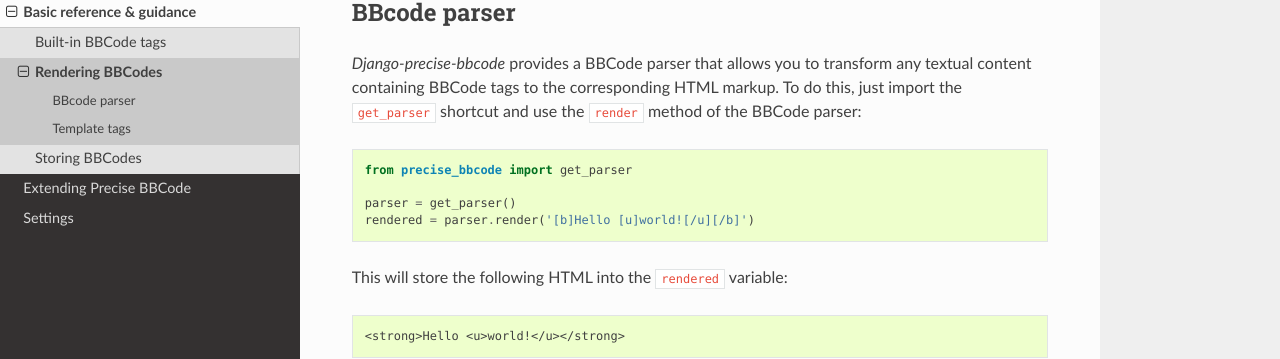
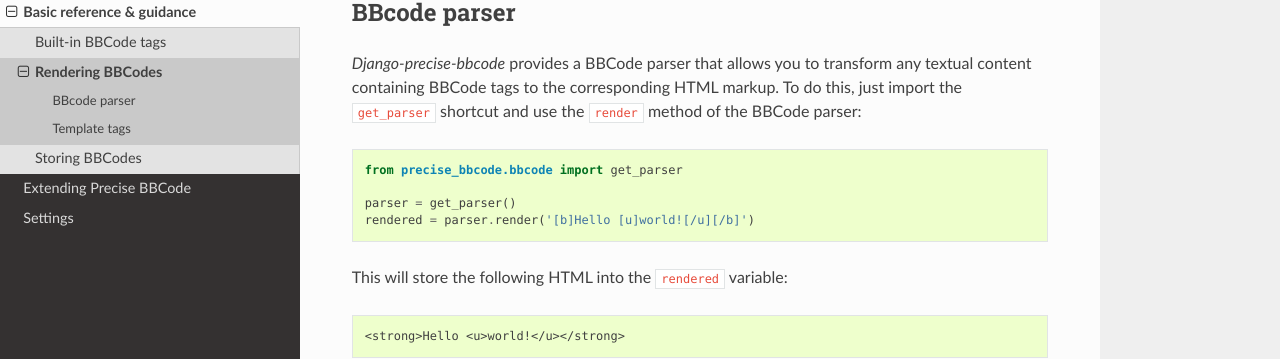
Before and after one commit to ellmetha/django-precise-bbcode, a Sphinx documentation site: the page built from docs/basic_reference/rendering_bbcodes.rst, in a window 1280 px wide and 1080 px high. Shown: the part 164-523 px from the top of the window. Built offline with Sphinx 7.4.7 and the Read the Docs theme 2.0.0, drawn with Linux system fonts in a browser that asks for light colours.

Commit message:
Doc updated

```diff
--- a/README.rst
+++ b/README.rst
@@ -95,7 +95,7 @@
 
 *Django-precise-bbcode* comes with a BBCode parser that allows you to transform a textual content containing BBCode tags to the corresponding HTML markup. To do this, simply import the ``get_parser`` shortcut and use the ``render`` method of the BBCode parser::
 
-  >>> from precise_bbcode import get_parser
+  >>> from precise_bbcode.bbcode import get_parser
   >>> parser = get_parser()
   >>> parser.render('[b]Hello [u]world![/u][/b]')
   '<strong>Hello <u>world!</u></strong>'
--- a/docs/basic_reference/rendering_bbcodes.rst
+++ b/docs/basic_reference/rendering_bbcodes.rst
@@ -7,7 +7,7 @@
 
 *Django-precise-bbcode* provides a BBCode parser that allows you to transform any textual content containing BBCode tags to the corresponding HTML markup. To do this, just import the ``get_parser`` shortcut and use the ``render`` method of the BBCode parser::
 
-    from precise_bbcode import get_parser
+    from precise_bbcode.bbcode import get_parser
 
     parser = get_parser()
     rendered = parser.render('[b]Hello [u]world![/u][/b]')
```
